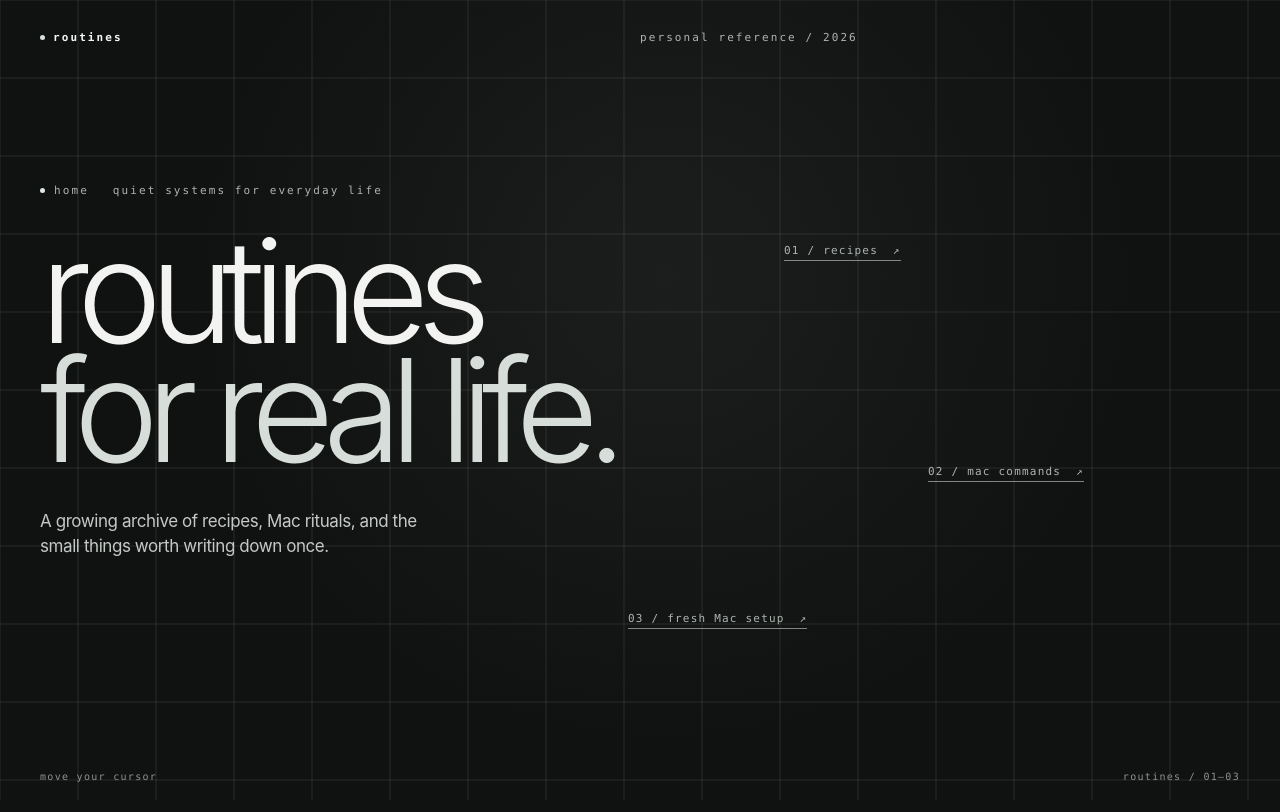
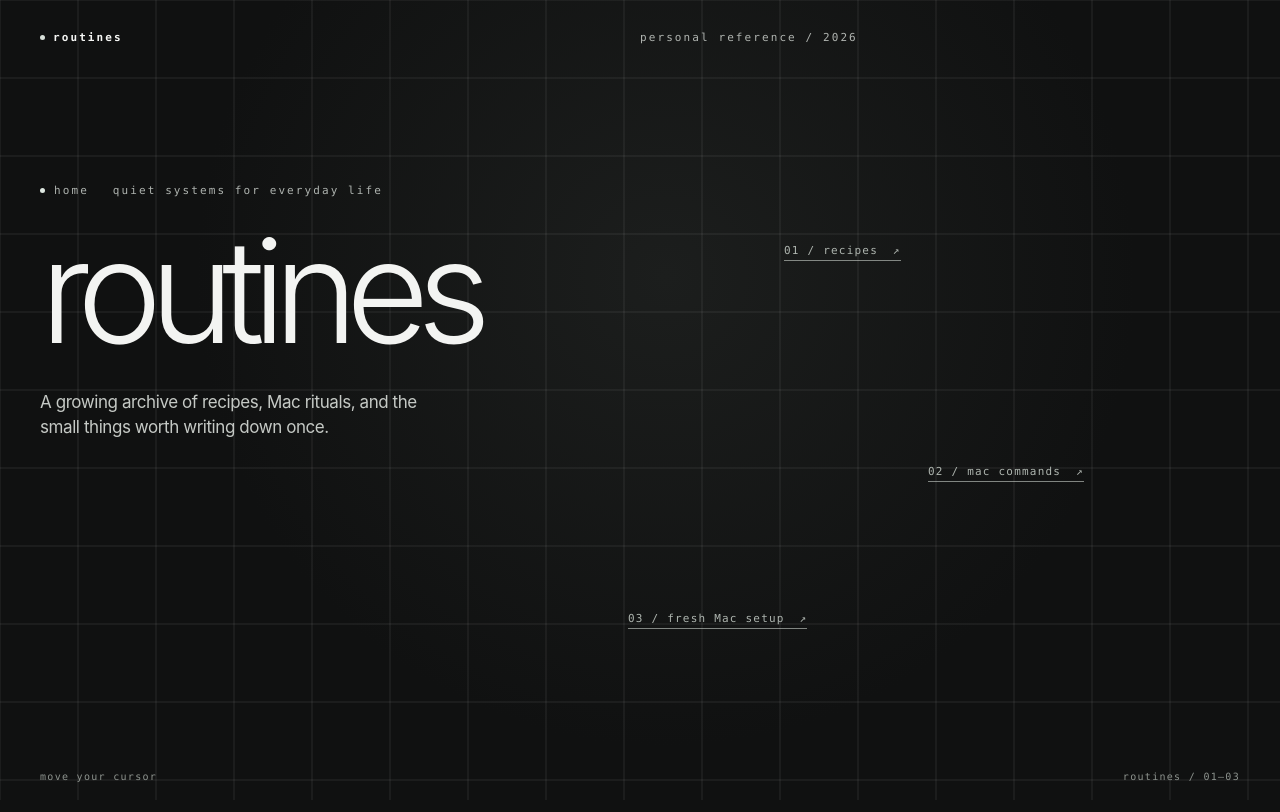
Before and after one commit to nightoul/routines, a React (Vite) app: page / in a window 1280 px wide. Built offline with nearby package versions, Linux system fonts and the light colour scheme.

Commit message:
Simplify homepage heading

```diff
--- a/src/App.tsx
+++ b/src/App.tsx
@@ -102,7 +102,7 @@ function App() {
 
       <main id="top">
         <div className="intro-meta"><span>home</span><span>quiet systems for everyday life</span></div>
-        <h1>routines<br /><em>for real life.</em></h1>
+        <h1>routines</h1>
         <div className="intro-bottom">
           <p>A growing archive of recipes, Mac rituals, and the small things worth writing down once.</p>
         </div>
```
